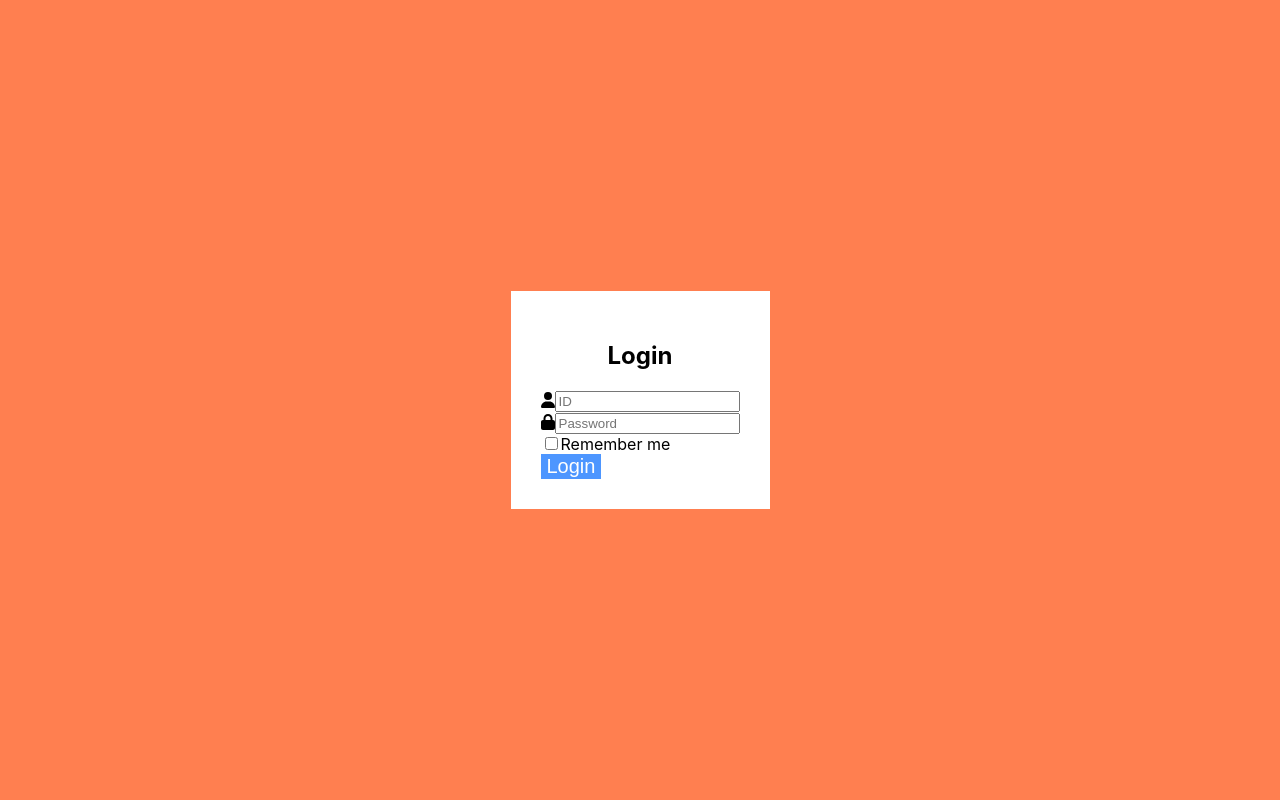
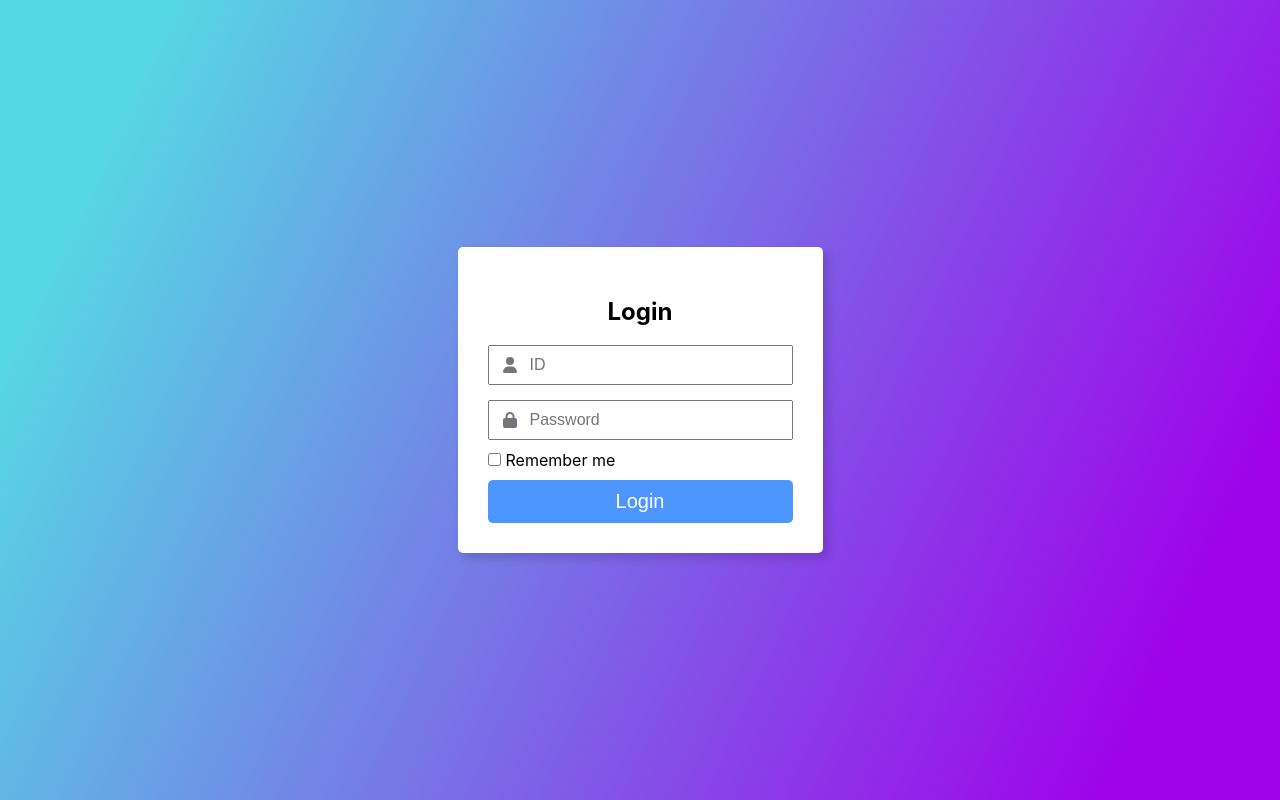
Before and after one commit to bluepebble25/react-login, a React (Create React App) app: page / in a window 1280 px wide. Built offline with nearby package versions, Linux system fonts and the light colour scheme.

Commit message:
design: apply ui design

```diff
--- a/src/components/Button/Button.tsx
+++ b/src/components/Button/Button.tsx
@@ -20,11 +20,14 @@ function Button({ type, color, children }: ButtonProps) {
 }
 
 const ButtonStyle = (color: buttonColorType) => css`
+  width: 100%;
+  padding: 10px 0;
+  border: none;
+  border-radius: 5px;
+  background-color: ${palette[color]};
   font-size: 20px;
   font-weight: 500px;
   color: ${palette.white};
-  background-color: ${palette[color]};
-  border: none;
   cursor: pointer;
 `;
 
--- a/src/components/Card/Card.tsx
+++ b/src/components/Card/Card.tsx
@@ -13,8 +13,11 @@ function CardMain({ children }: CardProps) {
 }
 
 const cardStyle = css`
+  width: 365px;
+  padding: 30px;
+  border-radius: 5px;
   background-color: ${palette.white};
-  padding: 30px;
+  box-shadow: 5px 5px 10px rgba(0, 0, 0, 0.15);
 `;
 
 const Card = Object.assign(CardMain, {
--- a/src/components/Input/Input.tsx
+++ b/src/components/Input/Input.tsx
@@ -1,5 +1,8 @@
+/** @jsxImportSource @emotion/react */
+import { css } from '@emotion/react';
 import { FontAwesomeIcon } from '@fortawesome/react-fontawesome';
 import { IconDefinition } from '@fortawesome/fontawesome-common-types';
+import palette from '../../lib/styles/palette';
 
 interface InputProps {
   type: string;
@@ -11,16 +14,47 @@ interface InputProps {
 
 function Input({ type, name, placeholder, icon, onChange }: InputProps) {
   return (
-    <div>
-      {icon && <FontAwesomeIcon icon={icon} />}
+    <div css={inputBoxStyle}>
       <input
         type={type}
         name={name}
         placeholder={placeholder}
         onChange={onChange}
+        css={inputStyle}
       />
+      {icon && (
+        <span css={iconStyle}>
+          <FontAwesomeIcon icon={icon} color={palette.grey} />
+        </span>
+      )}
     </div>
   );
 }
 
+const inputBoxStyle = css`
+  position: relative;
+  margin-top: 15px;
+  height: 40px;
+`;
+
+const inputStyle = css`
+  width: 100%;
+  height: 100%;
+  padding-left: 40px;
+  font-size: 16px;
+
+  &:focus {
+    border: 2px solid ${palette.blue};
+    outline: none;
+  }
+`;
+
+const iconStyle = css`
+  position: absolute;
+  display: block;
+  top: 50%;
+  left: 15px;
+  transform: translateY(-50%);
+`;
+
 export default Input;
--- a/src/components/UserInfo/UserInfo.tsx
+++ b/src/components/UserInfo/UserInfo.tsx
@@ -1,3 +1,5 @@
+/** @jsxImportSource @emotion/react */
+import { css } from '@emotion/react';
 import React from 'react';
 
 interface UserInfoProps {
@@ -8,10 +10,20 @@ interface UserInfoProps {
 function UserInfo({ title, value }: UserInfoProps) {
   return (
     <dl>
-      <dt>{title}</dt>
-      <dd>{value}</dd>
+      <dt css={dtStyle}>{title} :</dt>
+      <dd css={ddStyle}>{value}</dd>
     </dl>
   );
 }
 
+const dtStyle = css`
+  display: inline-block;
+  margin-right: 15px;
+`;
+
+const ddStyle = css`
+  display: inline-block;
+  margin-left: 0;
+`;
+
 export default UserInfo;
--- a/src/index.css
+++ b/src/index.css
@@ -1,3 +1,7 @@
+* {
+  box-sizing: border-box;
+}
+
 body {
   margin: 0;
   font-family: -apple-system, BlinkMacSystemFont, 'Segoe UI', 'Roboto', 'Oxygen',
--- a/src/lib/styles/palette.ts
+++ b/src/lib/styles/palette.ts
@@ -17,8 +17,8 @@ class Palette {
     this.yellow = '#FFD93D';
     this.green = '#6BCB77';
     this.darkgreen = '#1B5E20';
-    this.grey = '';
-    this.lightgrey = '';
+    this.grey = '#75767B';
+    this.lightgrey = '#C1C2C7';
   }
 }
 
--- a/src/pages/LoginPage.tsx
+++ b/src/pages/LoginPage.tsx
@@ -64,8 +64,8 @@ function LoginPage() {
               onChange={onChange}
             />
           </div>
-          <label style={{ display: 'block' }}>
-            <input type="checkbox" />
+          <label css={labelStyle}>
+            <input type="checkbox" style={{ margin: '0 5px 0 0' }} />
             Remember me
           </label>
           {error && <ErrorMessage>{error}</ErrorMessage>}
@@ -79,11 +79,16 @@ function LoginPage() {
 }
 
 const loginBackgroundStyle = css`
-  background-color: coral;
+  background: linear-gradient(115deg, #56d8e4 10%, #9f01ea 90%);
   height: 100vh;
   display: flex;
   justify-content: center;
   align-items: center;
 `;
 
+const labelStyle = css`
+  display: inline-block;
+  margin: 10px 0 10px 0;
+`;
+
 export default LoginPage;
--- a/src/pages/UserInfoPage.tsx
+++ b/src/pages/UserInfoPage.tsx
@@ -65,7 +65,7 @@ function UserInfoPage() {
 }
 
 const loginBackgroundStyle = css`
-  background-color: coral;
+  background: linear-gradient(to right, #c6ffdd, #fbd786, #f7797d);
   height: 100vh;
   display: flex;
   justify-content: center;
```
